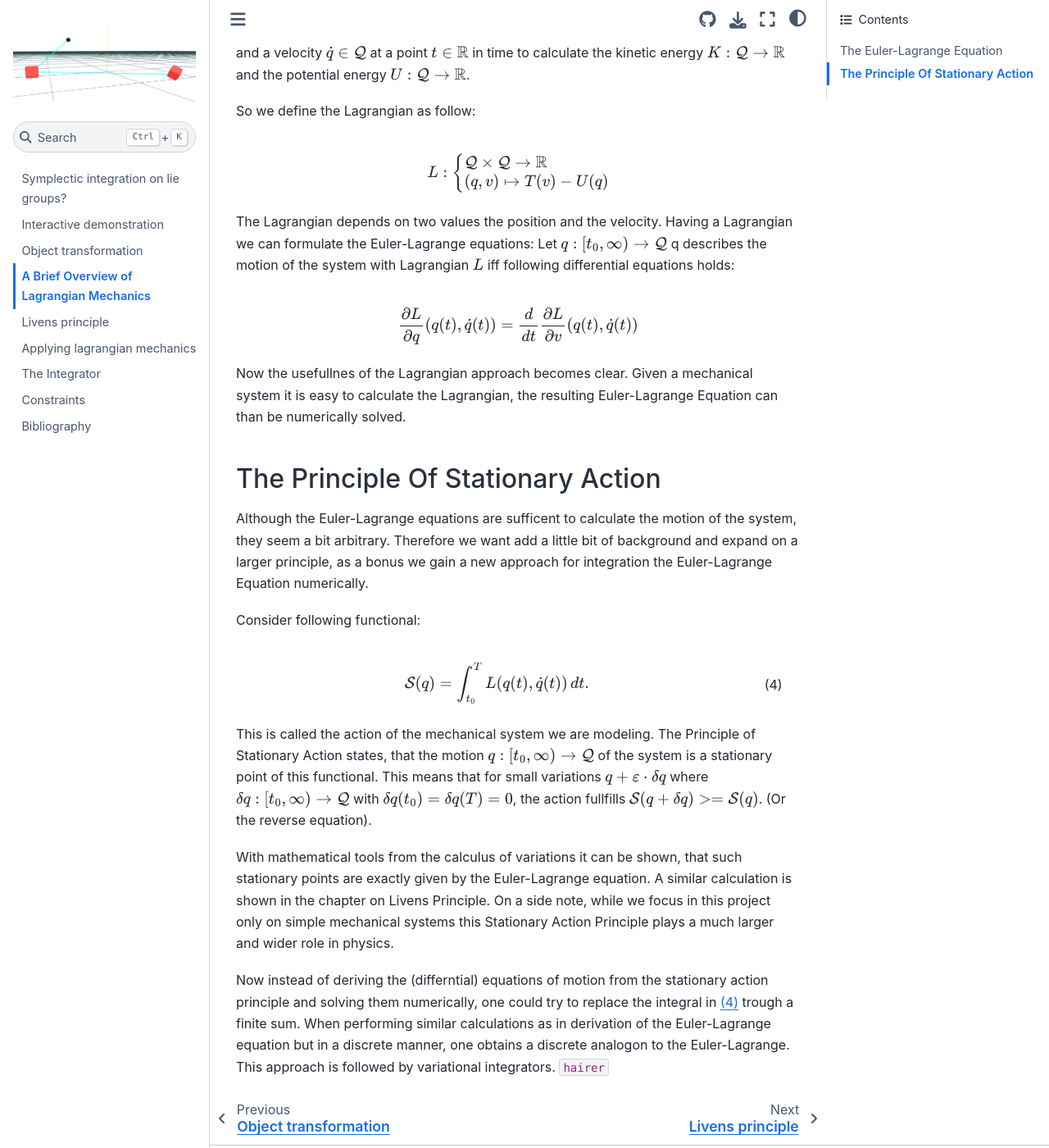
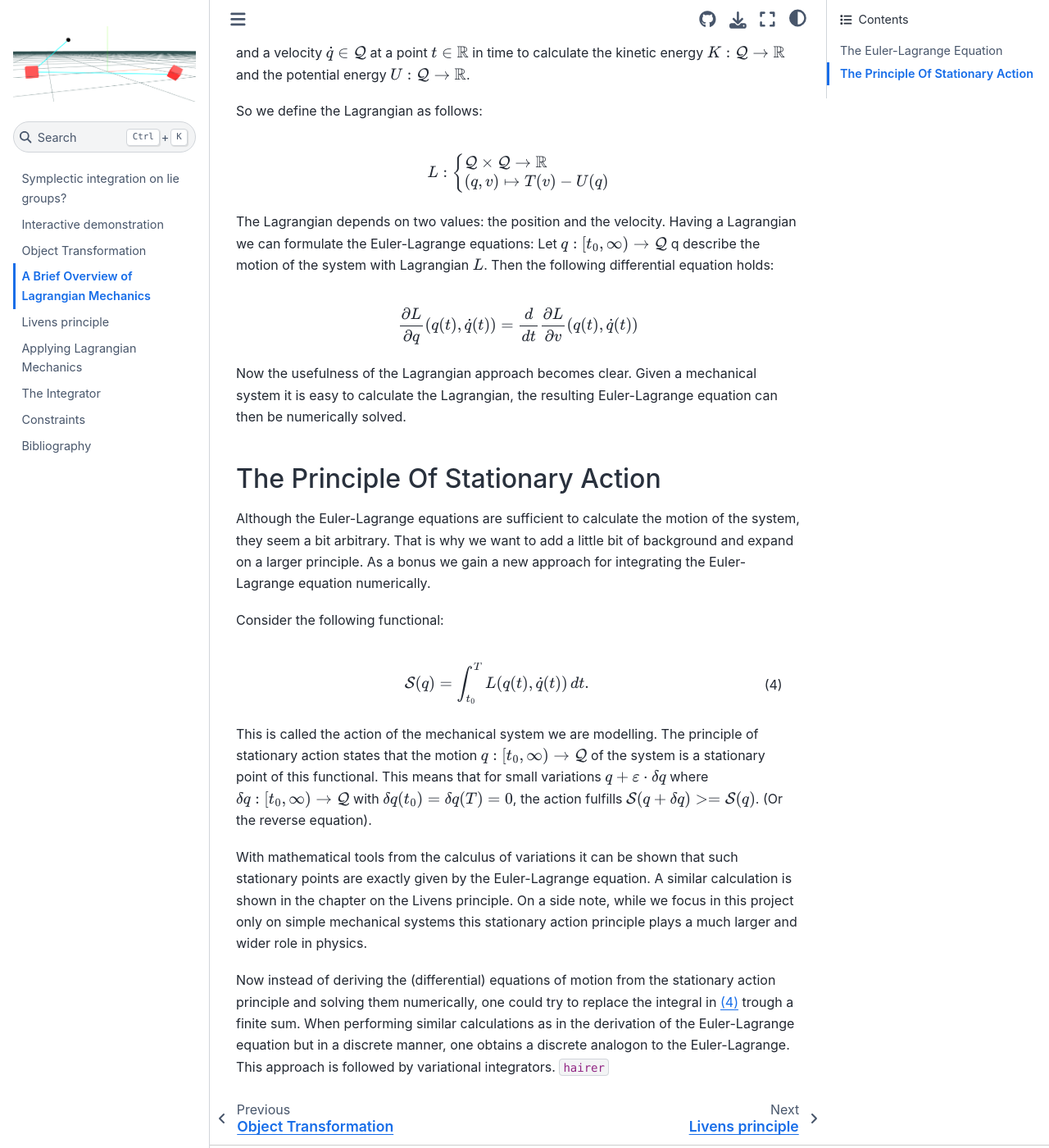
Before and after one commit to triadtitans/seminar_rigid_body_methods, a Jupyter Book: the page built from lagrangian.md, in a window 1280 px wide and 1400 px high, scrolled down 623 px. Shown: the whole window at 82% size. Built offline with Jupyter Book 1.0.4 settings and Sphinx 7.4.7 and the Sphinx Book theme 1.1.4, drawn with Linux system fonts in a browser that asks for light colours; cross-references to code outside the pages are shown as plain code; some of the changed text lies outside the part shown.

Commit message:
grammar check

````diff
--- a/lagrangian.md
+++ b/lagrangian.md
@@ -1,27 +1,27 @@
 # A Brief Overview of Lagrangian Mechanics
 
-In this section we give a brief overview of lagrangian approach to mechanics, as later chapter require some of its
+In this section we give a brief overview of the Lagrangian approach to mechanics, as later chapters require some of its
 concepts or terminology. For a more in depth explaination with lively examples see e.g. {cite}`Morin_2008`.
-In order to model mechanical system, like a mass on spring, one possibilty
-would be, to determine all forces action on the system and then use Newton's Laws of Motion
-to determine the equation(s) of motion. That is the (system of) differential equation(s) which
-the motion of the system fullfills. As motion of the system we understand a function $q: [t_0,\infty)\to\mathcal{Q}$
-which maps each point in time to a state $q\in\mathcal{Q}$ of the system. This process is however
-ardous and difficult to automize. Luckily there is a better way...
+In order to model a mechanical system, like a mass on spring, one possibilty
+would be to determine all forces acting on the system and then use Newton's laws of motion
+to determine the equation(s) of motion. This is the (system of) differential equation(s) which describe(s)
+the motion of the system. As motion of the system we understand a function $q: [t_0,\infty)\to\mathcal{Q}$
+which maps each point in time to a state $q\in\mathcal{Q}$ of the system. However, this process is
+arduous and difficult to automate. Luckily, there is a better way...
 
 ## The Euler-Lagrange Equation
 
 Given a mechanical system in some minimal coordinates $\mathcal{Q}$, this means each $q\in\mathcal{Q}$
-correspond to one possible state of the system. For a example a pendulum on a rod could be
-modeled with $\mathcal{Q} = [0,2\pi)$ or a mass in space with $\mathcal{Q} = \mathbb{R}^3$.
+correspond to one possible state of the system. For example a pendulum on a rod could be
+modelled with $\mathcal{Q} = [0,2\pi)$ or a mass in space with $\mathcal{Q} = \mathbb{R}^3$.
 We search for a method to
  generate the equations of motions, which are then integrated numerically, resulting
-in a function $q: [t_0,\infty)\to\mathcal{Q}$. This function predicts the behaivour of a system at times
+in a function $q: [t_0,\infty)\to\mathcal{Q}$. This function predicts the behaviour of a system at times
 after $t_0$. While it is difficult to analyze all acting forces it is generally easy, given
 a positon $q\in\mathcal{Q}$ and a velocity $\dot{q}\in\mathcal{Q}$ at a point $t\in\mathbb{R}$ in time to calculate
 the kinetic energy $K: \mathcal{Q} \to \mathbb{R}$ and the potential energy $U: \mathcal{Q} \to \mathbb{R}$.
 
-So we define the Lagrangian as follow:
+So we define the Lagrangian as follows:
 
 $$
     L:
@@ -31,43 +31,43 @@ $$
         \end{cases}
 $$
 
-The Lagrangian depends on two values the position and the velocity. Having a Lagrangian we can
-formulate the Euler-Lagrange equations: Let $q: [t_0,\infty)\to\mathcal{Q}$ q describes the motion
-of the system with Lagrangian $L$ iff following differential equations holds:
+The Lagrangian depends on two values: the position and the velocity. Having a Lagrangian we can
+formulate the Euler-Lagrange equations: Let $q: [t_0,\infty)\to\mathcal{Q}$ q describe the motion
+of the system with Lagrangian $L$. Then the following differential equation holds:
 
 $$
 \frac{\partial L}{\partial q}(q(t),\dot{q}(t)) =  \frac{d}{dt}\frac{\partial L}{\partial v}(q(t),\dot{q}(t))\\
 $$
 
-Now the usefullnes of the Lagrangian approach becomes clear. Given a mechanical system it is easy to calculate
-the Lagrangian, the resulting Euler-Lagrange Equation can than be numerically solved.
+Now the usefulness of the Lagrangian approach becomes clear. Given a mechanical system it is easy to calculate
+the Lagrangian, the resulting Euler-Lagrange equation can then be numerically solved.
 
 ## The Principle Of Stationary Action
 
-Although the Euler-Lagrange equations are sufficent to calculate the motion of the system, they seem
-a bit arbitrary. Therefore we want add a little bit of background and expand on a larger principle,
-as a bonus we gain a new approach for integration the Euler-Lagrange Equation numerically.
+Although the Euler-Lagrange equations are sufficient to calculate the motion of the system, they seem
+a bit arbitrary. That is why we want to add a little bit of background and expand on a larger principle.
+As a bonus we gain a new approach for integrating the Euler-Lagrange equation numerically.
 
-Consider following functional:
+Consider the following functional:
 
 ```{math}
     :label: action
     \mathcal{S}(q) = \int_{t_0}^{T} L(q(t),\dot{q}(t)) \,dt.
 ```
-This is called the action of the mechanical system we are modeling. The Principle of Stationary Action
-states, that the motion $q: [t_0,\infty)\to\mathcal{Q}$ of the system is a stationary point of this
+This is called the action of the mechanical system we are modelling. The principle of stationary action
+states that the motion $q: [t_0,\infty)\to\mathcal{Q}$ of the system is a stationary point of this
 functional. This means that for small variations $q+\varepsilon\cdot\delta q$ where
 $\delta q : [t_0,\infty)\to\mathcal{Q}$ with $\delta q(t_0)=\delta q(T)=0$, the
-action fullfills $\mathcal{S}(q+\delta q) >= \mathcal{S}(q)$. (Or the reverse equation).
+action fulfills $\mathcal{S}(q+\delta q) >= \mathcal{S}(q)$. (Or the reverse equation).
 
-With mathematical tools from the calculus of variations it can be shown, that such stationary points
+With mathematical tools from the calculus of variations it can be shown that such stationary points
 are exactly given by the Euler-Lagrange equation. A similar calculation is shown in the chapter
-on Livens Principle. On a side note, while we focus in this project
-only on simple mechanical systems this Stationary Action Principle plays a much larger and wider
+on the Livens principle. On a side note, while we focus in this project
+only on simple mechanical systems this stationary action principle plays a much larger and wider
 role in physics.
 
-Now instead of deriving the (differntial) equations of motion from the stationary action principle
+Now instead of deriving the (differential) equations of motion from the stationary action principle
 and solving them numerically, one could try to replace the integral in {eq}`action` trough a
-finite sum. When performing similar calculations as in derivation of the Euler-Lagrange equation
+finite sum. When performing similar calculations as in the derivation of the Euler-Lagrange equation
 but in a discrete manner, one obtains a discrete analogon to the Euler-Lagrange. This approach
 is followed by variational integrators. {cite}`hairer`
````
Also changed, not shown: applylag.md (+7 -7 lines), livensprinciple.md (+36 -36 lines), objtrans.md (+2 -2 lines), 1 other file.
